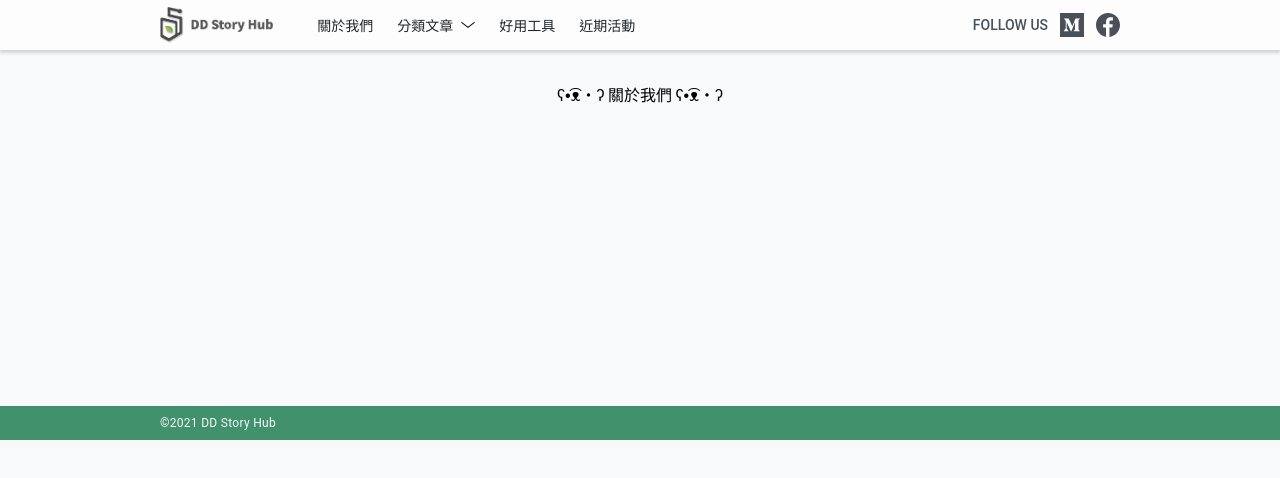
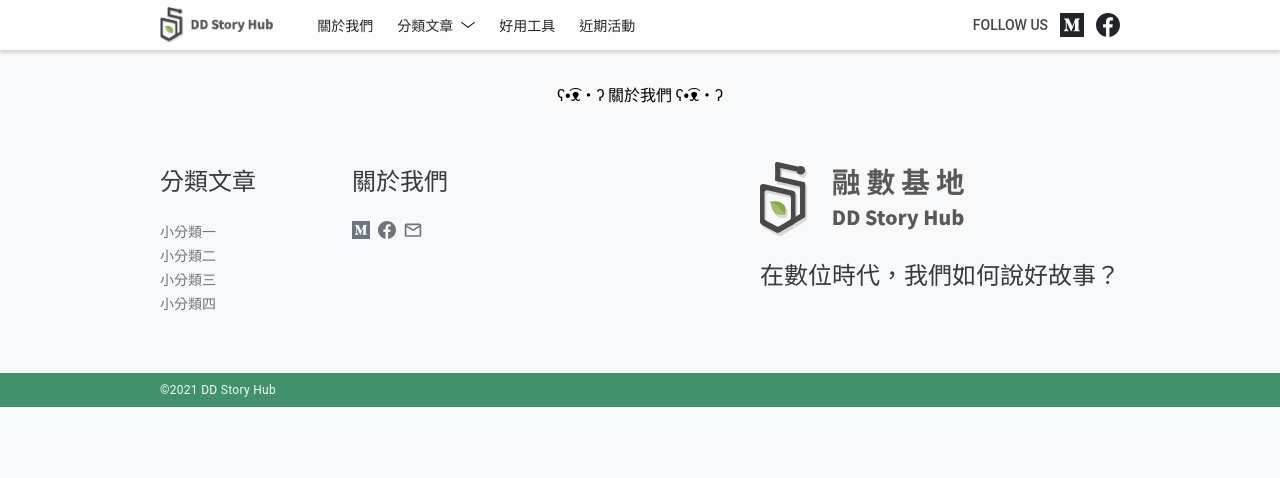
Before and after one commit to shihjyun/dd-story-hub, a Svelte app: page /about in a window 1280 px wide. Built offline with nearby package versions, Linux system fonts and the light colour scheme.

Commit message:
finish some homepage elements

```diff
--- a/src/app.html
+++ b/src/app.html
@@ -9,7 +9,7 @@
 		<meta property="og:locale" content="zh_TW" />
 		<meta name="theme-color" content="#6C5381" />
 		<style>
-			@import url('https://fonts.googleapis.com/css2?family=Noto+Sans+TC:wght@300;400;500;600&display=swap');
+			@import url('https://fonts.googleapis.com/css2?family=Noto+Sans+TC:wght@300;400;500;700&display=swap');
 		</style>
 		%svelte.head%
 	</head>
--- a/src/lib/index/CategoryArticles.svelte
+++ b/src/lib/index/CategoryArticles.svelte
@@ -87,8 +87,8 @@
 
   .article > .title {
     display: block;
-    color: var(--grey-7);
-    font-weight: 500;
+    color: var(--grey-6);
+    font-weight: bold;
     transition: color 0.1s linear;
     margin-bottom: var(--space-2);
     line-height: var(--line-height-heading);
--- a/src/lib/index/ContentCarousel.svelte
+++ b/src/lib/index/ContentCarousel.svelte
@@ -94,7 +94,7 @@
 
   .content > .title {
     color: var(--grey-7);
-    font-weight: 600;
+    font-weight: bold;
     text-align: center;
     transition: color 0.1s linear;
   }
--- a/src/lib/index/FeatureArticles.svelte
+++ b/src/lib/index/FeatureArticles.svelte
@@ -47,7 +47,7 @@
   .article > .title {
     display: block;
     color: var(--grey-7);
-    font-weight: 600;
+    font-weight: bold;
     transition: color 0.1s linear;
     margin-bottom: var(--space-3);
     line-height: var(--line-height-heading);
--- a/src/lib/layout/Footer.svelte
+++ b/src/lib/layout/Footer.svelte
@@ -2,10 +2,52 @@
 </script>
 
 <style>
+  /* foonter content */
   .content {
-    height: 300px;
+    display: flex;
+    justify-content: space-between;
+    margin: 0 auto;
     background-color: var(--grey-0);
   }
+
+  .foot-nav {
+    display: flex;
+    justify-content: space-between;
+  }
+
+  .title {
+    color: var(--grey-7);
+  }
+
+  .social-icon {
+    display: flex;
+    align-items: center;
+  }
+
+  .social-icon > a:nth-of-type(2) {
+    margin: 0 var(--space-1);
+  }
+
+  li {
+    color: var(--grey-5);
+    transition: color 0.15s linear;
+  }
+
+  li:hover {
+    color: var(--grey-4);
+  }
+
+  svg {
+    fill: var(--grey-5);
+    width: 18px;
+    transition: color 0.15s linear;
+  }
+
+  svg:hover {
+    fill: var(--grey-4);
+  }
+
+  /* copyright */
 
   .copyright {
     display: flex;
@@ -26,15 +68,85 @@
     color: var(--grey-0);
   }
 
-  svg:hover {
-    fill: var(--green-6);
-  }
+  @media (min-width: 768px) {
+    .content {
+      width: 75vw;
+      padding: var(--space-8) 0;
+    }
 
-  @media (min-width: 768px) {
+    .title {
+      font-size: var(--font-size-5);
+      margin-bottom: var(--space-5);
+    }
+
+    .about {
+      margin-left: var(--space-10);
+    }
+
+    li {
+      font-size: 14px;
+      margin-bottom: var(--space-0);
+    }
+
+    .logo > img {
+      width: 204px;
+      margin-bottom: var(--space-4);
+    }
   }
 </style>
 
 <footer>
-  <div class="content" />
+  <div class="content">
+    <div class="foot-nav">
+      <div class="category">
+        <div class="title">分類文章</div>
+        <ul>
+          <li><a href="/1212">小分類一</a></li>
+          <li><a href="/1212">小分類二</a></li>
+          <li><a href="/1212">小分類三</a></li>
+          <li><a href="/1212">小分類四</a></li>
+        </ul>
+      </div>
+      <div class="about">
+        <div class="title">關於我們</div>
+        <div class="social-icon">
+          <a href="https://medium.com/dd-story-hub" target="_blank"
+            ><svg viewBox="0 0 256 256" xmlns:xlink="http://www.w3.org/1999/xlink" preserveAspectRatio="xMidYMid">
+              <g>
+                <rect x="0" y="0" width="256" height="256" />
+                <path
+                  d="M61.0908952,85.6165814 C61.3045665,83.5054371 60.4994954,81.4188058 58.9230865,79.9979257 L42.8652446,60.6536969 L42.8652446,57.7641026 L92.7248438,57.7641026 L131.263664,142.284737 L165.145712,57.7641026 L212.676923,57.7641026 L212.676923,60.6536969 L198.947468,73.8174045 C197.763839,74.719636 197.176698,76.2025173 197.421974,77.670197 L197.421974,174.391342 C197.176698,175.859021 197.763839,177.341902 198.947468,178.244134 L212.355766,191.407842 L212.355766,194.297436 L144.91283,194.297436 L144.91283,191.407842 L158.802864,177.923068 C160.16778,176.558537 160.16778,176.157205 160.16778,174.070276 L160.16778,95.8906948 L121.54867,193.97637 L116.329871,193.97637 L71.3679139,95.8906948 L71.3679139,161.628966 C70.9930375,164.392788 71.9109513,167.175352 73.8568795,169.174019 L91.9219516,191.086776 L91.9219516,193.97637 L40.6974359,193.97637 L40.6974359,191.086776 L58.7625081,169.174019 C60.6942682,167.172038 61.5586577,164.371016 61.0908952,161.628966 L61.0908952,85.6165814 Z"
+                  fill="#FFFFFF"
+                />
+              </g>
+            </svg>
+          </a>
+          <a href="https://www.facebook.com/ddstoryhub" target="_blank"
+            ><svg xmlns="http://www.w3.org/2000/svg" viewBox="0 0 167.657 167.657">
+              <g>
+                <path
+                  d="M83.829,0.349C37.532,0.349,0,37.881,0,84.178c0,41.523,30.222,75.911,69.848,82.57v-65.081H49.626
+           v-23.42h20.222V60.978c0-20.037,12.238-30.956,30.115-30.956c8.562,0,15.92,0.638,18.056,0.919v20.944l-12.399,0.006
+           c-9.72,0-11.594,4.618-11.594,11.397v14.947h23.193l-3.025,23.42H94.026v65.653c41.476-5.048,73.631-40.312,73.631-83.154
+           C167.657,37.881,130.125,0.349,83.829,0.349z"
+                />
+              </g>
+            </svg></a
+          >
+          <a href="ddemail@mail.com">
+            <svg viewBox="0 0 20 16" xmlns="http://www.w3.org/2000/svg">
+              <path
+                d="M17.3333 0.666748H2.66666C1.65833 0.666748 0.842495 1.49175 0.842495 2.50008L0.833328 13.5001C0.833328 14.5084 1.65833 15.3334 2.66666 15.3334H17.3333C18.3417 15.3334 19.1667 14.5084 19.1667 13.5001V2.50008C19.1667 1.49175 18.3417 0.666748 17.3333 0.666748ZM17.3333 13.5001H2.66666V4.33341L10 8.91675L17.3333 4.33341V13.5001ZM10 7.08341L2.66666 2.50008H17.3333L10 7.08341Z"
+              />
+            </svg>
+          </a>
+        </div>
+      </div>
+    </div>
+    <div class="logo">
+      <img src="/assets/index/DD-regular-logo-text.svg" alt="dd-logo" />
+      <div class="title">在數位時代，我們如何說好故事？</div>
+    </div>
+  </div>
   <div class="copyright"><p>©2021 DD Story Hub</p></div>
 </footer>
--- a/src/lib/layout/Nav.svelte
+++ b/src/lib/layout/Nav.svelte
@@ -94,12 +94,12 @@
 
   svg {
     width: 24px;
-    fill: var(--grey-6);
+    fill: var(--grey-8);
     transition: fill 0.1s linear;
   }
 
   svg:hover {
-    fill: var(--grey-5);
+    fill: var(--grey-6);
   }
 
   /* hover nav */
--- a/static/root.css
+++ b/static/root.css
@@ -62,7 +62,7 @@ body {
   --grey-3: #ced4da;
   --grey-4: #adb5bd;
   --grey-5: #6c757d;
-  --grey-6: #495057;
+  --grey-6: #474747;
   --grey-7: #343a40;
   --grey-8: #212529;
   --green-0: #d8f3dc;
```
Also changed, not shown: src/lib/index/NewsLetterSub.svelte (+8 -3 lines), static/assets/index/DD-regular-logo-text.svg (added).
